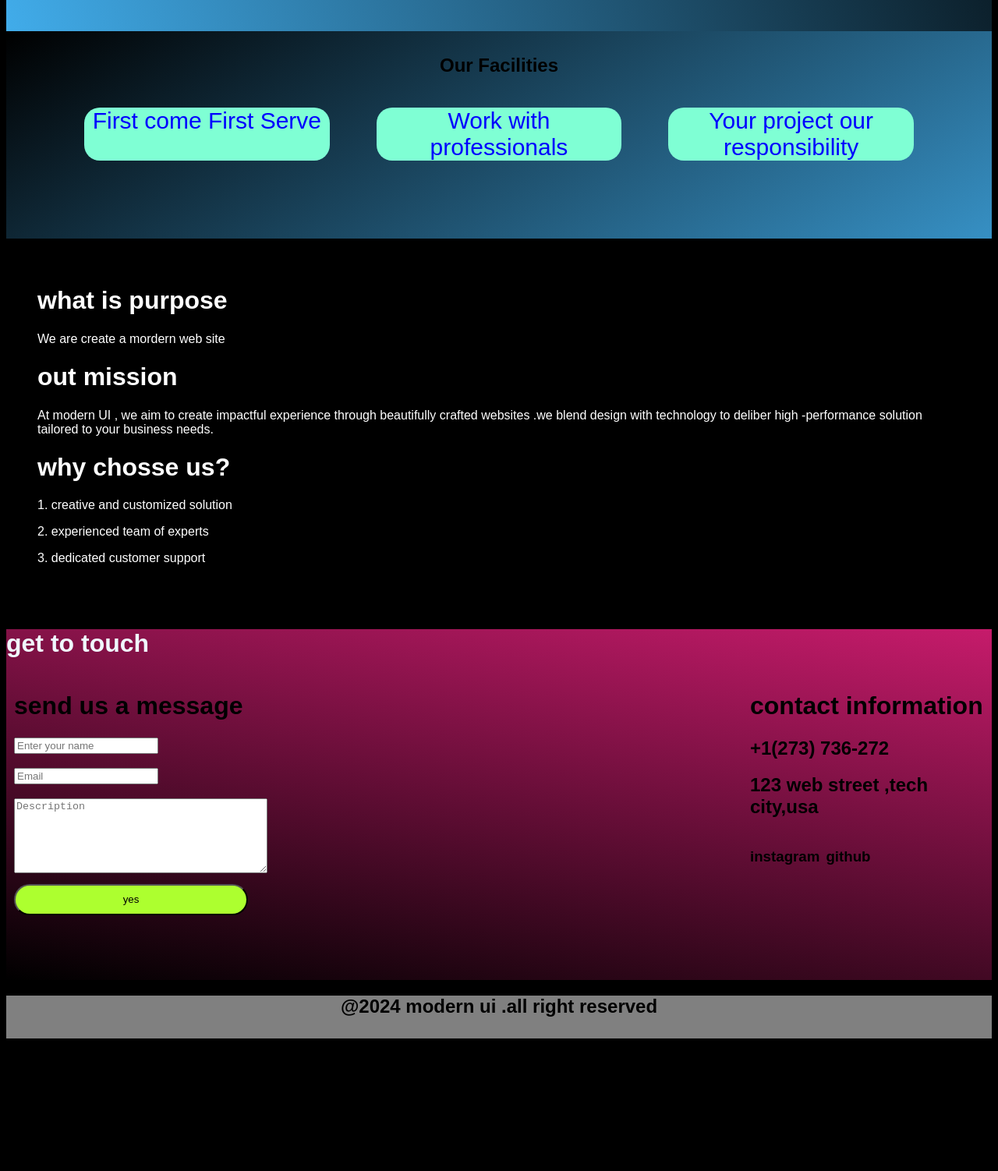
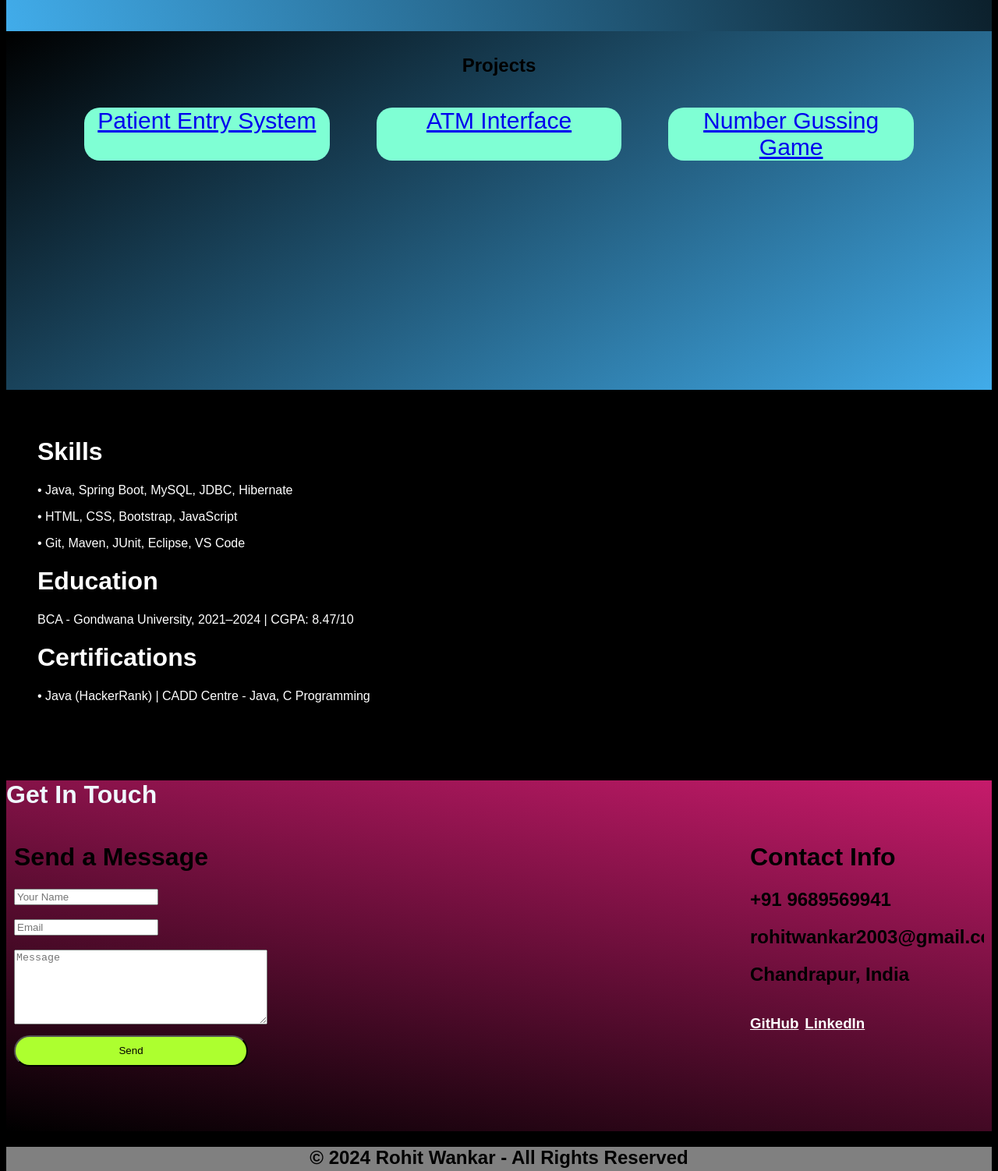
Before and after one commit to Rohit-1kar/supersimple, a plain HTML site: page index.html in a window 1280 px wide. Shown: the part 880-2382 px from the top of the page at 78% size. Before the commit the page ends 2212 px from the top, so only its background shows below. Drawn offline with Linux system fonts and the light colour scheme.

Commit message:
Update index.html

```diff
--- a/index.html
+++ b/index.html
@@ -1,77 +1,82 @@
 <!DOCTYPE html>
 <html lang="en">
 <head>
-    <meta charset="UTF-8">
-    <meta name="viewport" content="width=device-width, initial-scale=1.0">
-    <title>Document</title>
-    <link rel="stylesheet" href="./style.css">
+  <meta charset="UTF-8" />
+  <meta name="viewport" content="width=device-width, initial-scale=1.0"/>
+  <title>Rohit Wankar | Resume Portfolio</title>
+  <link rel="stylesheet" href="./style.css" />
 </head>
-<body style="font-family: 'poppins',sans-serif; background-color:black;">
-    <!-- nevigation part -->
+<body style="font-family: 'Poppins', sans-serif; background-color: black;">
+
+  <!-- Navigation Bar -->
   <div class="nev">
-      <h2 class="mrui">Mr.ui</h2>
-
-     <a href="#content3"> <h2 class="contact" id="na">Contact</h2></a>
-     <a href="#content2"> <h2 class="about" id="na">About</h2></a>
-     <a href="#content1"> <h2 class="service" id="na">Service</h2></a>
-     <a href="#hero"></a> <h2 class="home" id="na">Home</h2>  </a>
-    </div>
-    <!-- Main part -->
-     <div class="Mainpart" id="hero">
-       <h1 class="mainfirst"><center>Welcome to my Website</center></h1>
-       <h1  class="mainsecond"><center>Rohit Wankar</center></h1>
-       <h1 class="mainthird"><center><button class="mainbutton">Explore more</button></center></h1>
-     </div>
-     <!-- content 1 -->
-      <div class="content1" id="content1">
-           <h2 class="confirst"><center>Our Facilities</center></h2>
-           <div class="consecond">
-                <p class="one" id="m">First come First Serve</p>
-                <p class="two" id="m">Work with professionals</p>
-                <p class="three" id="m">Your project our responsibility</p>
-              </div>
-              <!-- content 2 -->
-           <div class="content2" >
-            <h1 id="content2">what is purpose</h1>
-           <p>We are create a mordern web site</p>
-           <h1>out mission</h1>
-           <p>At modern UI , we aim to create impactful experience
-            through beautifully crafted websites .we blend design
-            with technology to deliber high -performance solution
-            tailored to your business needs.
-           </p>
-           <h1 >why chosse us?</h1>
-            <p>1. creative and customized solution</p>
-            <p>2. experienced team of experts</p>
-            <p>3. dedicated customer support</p>
+    <h2 class="mrui">R.Wankar</h2>
+    <a href="#contact"><h2 class="contact" id="na">Contact</h2></a>
+    <a href="#skills"><h2 class="about" id="na">Skills</h2></a>
+    <a href="#projects"><h2 class="service" id="na">Projects</h2></a>
+    <a href="#hero"><h2 class="home" id="na">Home</h2></a>
   </div>
 
-       <!-- content 3 -->
-       <div class="content3">
-          <h1 style="color: aliceblue;">get to touch</h1>
+  <!-- Hero / Intro -->
+  <div class="Mainpart" id="hero">
+    <h1 class="mainfirst"><center>Hi, I'm</center></h1>
+    <h1 class="mainsecond"><center>Rohit Wankar</center></h1>
+    <h1 class="mainthird"><center><button class="mainbutton">Java Full Stack Developer</button></center></h1>
+  </div>
+
+  <!-- Projects -->
+  <div class="content1" id="projects">
+    <h2 class="confirst"><center>Projects</center></h2>
+    <div class="consecond">
+      <p class="one" id="m"><a href="https://www.linkedin.com/feed/update/urn:li:activity:7300404562845188096/">Patient Entry System</a></p>
+      <p class="two" id="m"><a href="https://www.linkedin.com/feed/update/urn:li:activity:7339202354002436098/">ATM Interface</a></p>
+      <p class="three" id="m"><a href="https://www.linkedin.com/feed/update/urn:li:activity:7339203347695968256/">Number Gussing Game</a></p>
+    </div>
+  </div>
+
+  <!-- Skills & Education -->
+  <div class="content2" id="skills">
+    <h1>Skills</h1>
+    <p>• Java, Spring Boot, MySQL, JDBC, Hibernate</p>
+    <p>• HTML, CSS, Bootstrap, JavaScript</p>
+    <p>• Git, Maven, JUnit, Eclipse, VS Code</p>
+
+    <h1>Education</h1>
+    <p>BCA - Gondwana University, 2021–2024 | CGPA: 8.47/10</p>
+
+    <h1>Certifications</h1>
+    <p>• Java (HackerRank) | CADD Centre - Java, C Programming</p>
+  </div>
+
+  <!-- Contact -->
+  <div class="content3" id="contact">
+    <h1 style="color: aliceblue;">Get In Touch</h1>
     <div class="lastbox">
       <div class="lastone">
-                <h1 >send us a message</h1>
-                <input type="text" placeholder="Enter your name" name="firstname" id="firstname"><br><br>
-                <input id="content3" type="email" placeholder="Email" name="email" id="email" class="email"><br><br>
-                <textarea placeholder="Description" name="some thing" id="" cols="38" rows="6"></textarea>
-                <input type="button" value="yes" class="btn">
+        <h1>Send a Message</h1>
+        <input type="text" placeholder="Your Name"><br><br>
+        <input type="email" placeholder="Email"><br><br>
+        <textarea placeholder="Message" cols="38" rows="6"></textarea>
+        <input type="button" value="Send" class="btn">
       </div>
 
       <div class="lasttwo">
-                <h1>contact information</h1>
-                <h2>+1(273) 736-272</h2>
-                <h2>123 web street ,tech city,usa</h2>
+        <h1>Contact Info</h1>
+        <h2>+91 9689569941</h2>
+        <h2>rohitwankar2003@gmail.com</h2>
+        <h2>Chandrapur, India</h2>
         <div class="social">
-                    <h3 id="s">instagram</h3>
-                    <h3 id="s">github</h3>
+          <h3 id="s"><a href="https://github.com/Rohit-1kar" style="color:white;">GitHub</a></h3>
+          <h3 id="s"><a href="https://www.linkedin.com/in/rohitwankar/" style="color:white;">LinkedIn</a></h3>
         </div>
       </div>
     </div>
   </div>
-       <!-- footer -->
+
+  <!-- Footer -->
   <div class="footer">
-        <h2><center>@2024 modern ui .all right reserved</center></h2>
+    <h2><center>© 2024 Rohit Wankar - All Rights Reserved</center></h2>
   </div>
+
 </body>
 </html>
```
Lines whose indentation alone changed are shown as unchanged.
